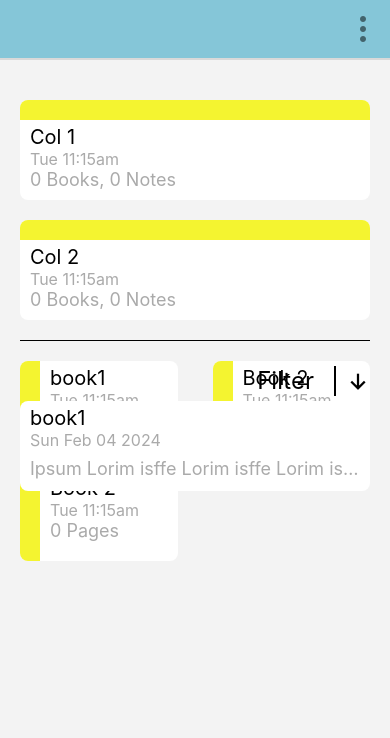
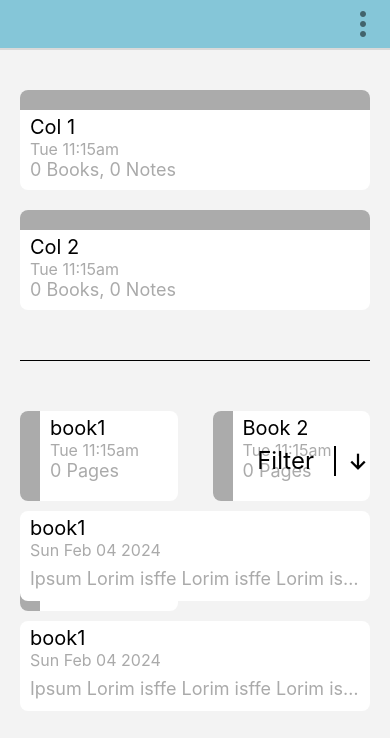
Before and after one commit to PBasham/pb-journaling, a React Native app: screen / in a window 390 px wide. Shown: the top 738 px of the page. Built offline with nearby package versions, Linux system fonts and the light colour scheme.

Commit message:
MODIFIED: - Changed default height of TopBar component from 60px -> 50px ADDED: - InnerView inside of scrollview on Collections page to correct spacing issue

```diff
--- a/src/components/ui/TopBar/TopBar.tsx
+++ b/src/components/ui/TopBar/TopBar.tsx
@@ -80,7 +80,7 @@ const TopBar: FunctionComponent<TopBarProps> = (props: TopBarProps) => {
     align-items: center;
     /* gap: 10px; */
 
-    height: 60px;
+    height: 50px;
     width: 100%;
     padding-left: 10px;
     padding-right: 10px;
--- a/src/screens/Collections/Collections.tsx
+++ b/src/screens/Collections/Collections.tsx
@@ -15,18 +15,19 @@ import { SubierText } from "../../components/ui/text/SubierText";
 import { Ionicons } from "@expo/vector-icons";
 
 const CollectionScreenContainer = styled.ScrollView`
-    //justify-content: space-between;
+    flex: 1;
 
+    /* width: 100%;
+    height: 100%; */
+    background-color: ${colors.generalColors.background};
+`;
+const CollectionScreenContainerInner = styled.View`
     gap: 20px;
 
     padding-left: 20px;
     padding-right: 20px;
     padding-top: 40px;
     padding-bottom: 40px;
-
-    width: 100%;
-    height: 100%;
-    background-color: ${colors.generalColors.background};
 `;
 
 const CollectionsDiv = styled.View`
@@ -44,7 +45,7 @@ const CollectionCard = styled.View`
     `;
 const CollectionColorBar = styled.View`
     height: 20px;
-    background-color: #f4f430;
+    background-color: #ababab;
     `;
 const CollectionInnerDiv = styled.View`
     flex: 1;
@@ -75,7 +76,7 @@ const BookCard = styled.View`
 const BookColorBar = styled.View`
     height: 100%;
     width: 20px;
-    background-color: #f4f430;
+    background-color: #ababab;
     `;
 const BookInnerDiv = styled.View`
     flex: 1;
@@ -107,7 +108,7 @@ const NoteInnerDiv = styled.View`
 
 
 const DividerBar = styled.View`
-    margin: 20px 0;
+    margin: 30px 0;
     height: 1px;
     width: 100%;
     background-color: black;
@@ -120,7 +121,7 @@ const FilterDividerBar = styled.View`
     align-items: center;
     gap: 10px;
 
-    margin: 20px 0;
+    margin: 30px 0;
 `;
 
 
@@ -211,10 +212,26 @@ const Collections: FunctionComponent = () => {
             collectionRef: null,
             bookRef: null,
 
+            recordId: 1,
+            id: "note1",
 
+            color: "",
+            title: "book1",
+            feeling: "feeling",
+            text: "Ipsum Lorim isffe Lorim isffe Lorim isffe Lorim isffe Lorim isffe ",
 
-            recordId: 1,
-            id: "book1",
+            isFavorite: false,
+            isLocked: false,
+
+            createdAt: new Date(),
+            updatedAt: new Date(),
+        },
+        {
+            collectionRef: null,
+            bookRef: null,
+
+            recordId: 2,
+            id: "note2",
 
             color: "",
             title: "book1",
@@ -237,7 +254,7 @@ const Collections: FunctionComponent = () => {
         <>
             <SafeAreaView edges={['top']} children={<TopBar hasDotsButton />} />
             <CollectionScreenContainer >
-
+                <CollectionScreenContainerInner>
                     <CollectionsDiv>
 
                         {collections.map((collection) => {
@@ -295,7 +312,7 @@ const Collections: FunctionComponent = () => {
                             </NoteCard>
                         })}
                     </NotesDiv>
-
+                </CollectionScreenContainerInner>
             </CollectionScreenContainer>
         </>
     )
```
Lines whose indentation alone changed are shown as unchanged.
